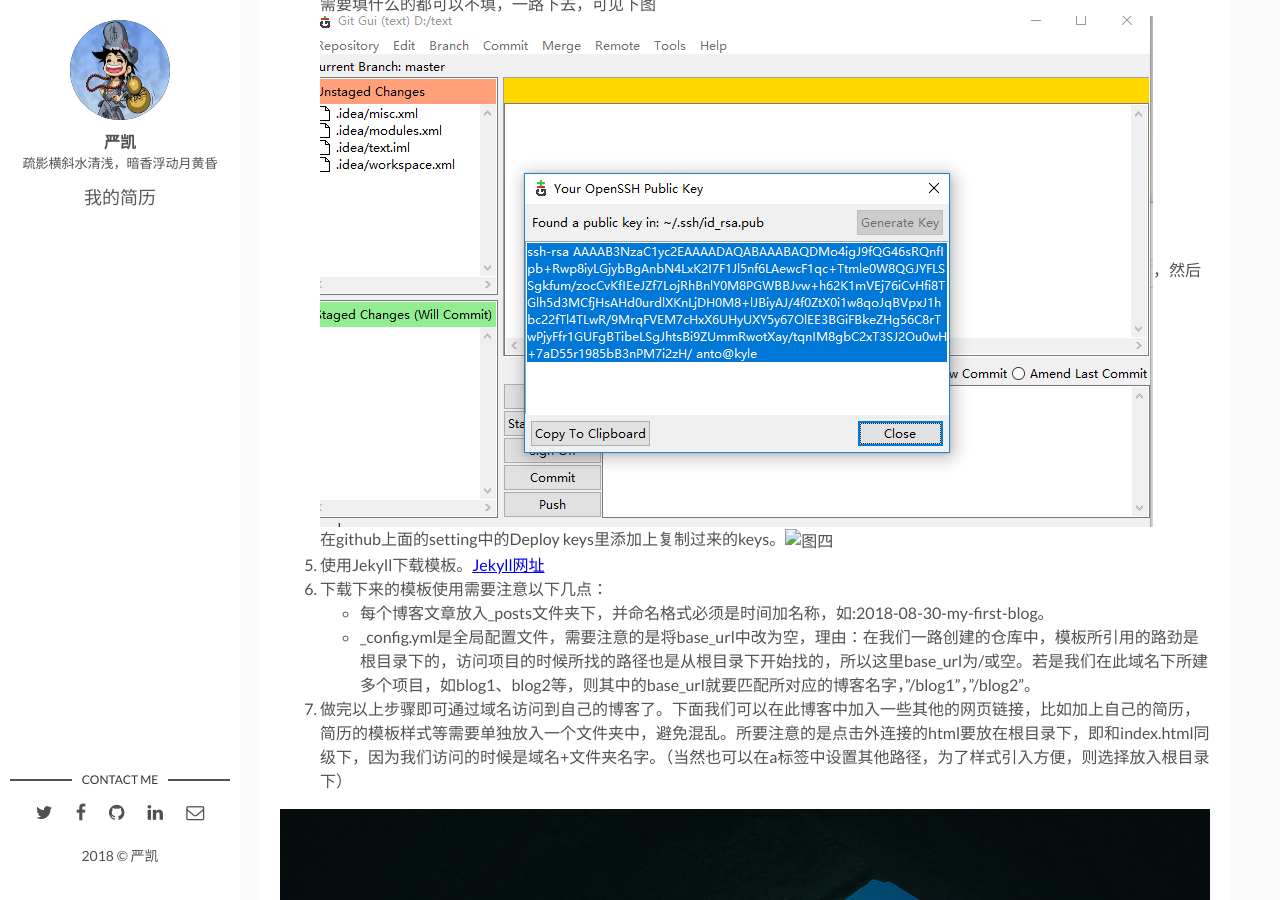
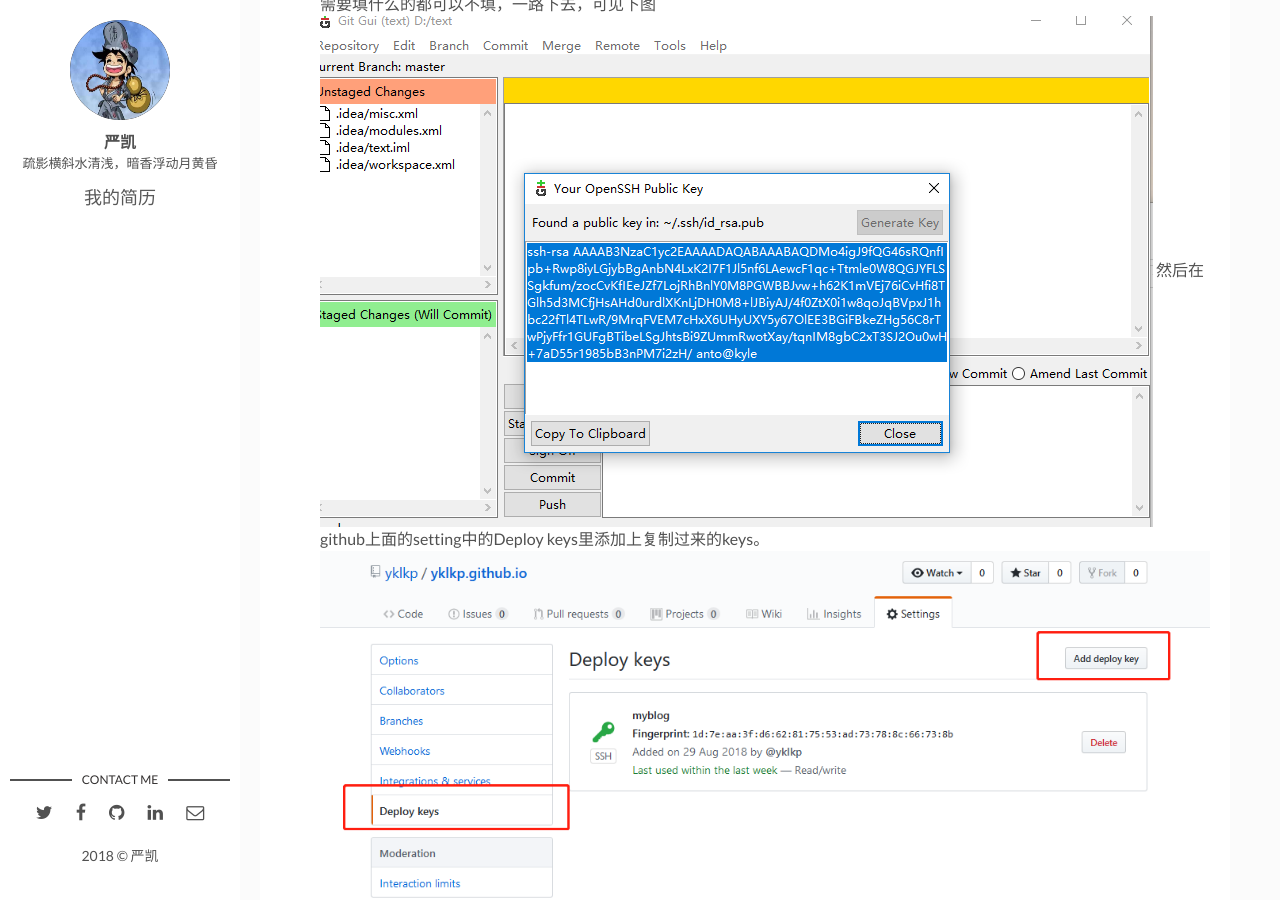
Before and after one commit to yklkp/yklkp.github.io, a Jekyll site: the page built from _posts/2018-08-30-my-first-blog.markdown, in a window 1280 px wide and 900 px high, scrolled down 1856 px. Built offline with Jekyll 4.4.1, drawn with Linux system fonts in a browser that asks for light colours; comment, search, counter and statistics services are not loaded.

Commit message:
更新第一篇文章

```diff
--- a/_posts/2018-08-30-my-first-blog.markdown
+++ b/_posts/2018-08-30-my-first-blog.markdown
@@ -14,12 +14,15 @@
 1. 准备一个github账号
 2. 下载git
 3. 在github上创建新仓库，方法有多种，这里我只总结两种：一个是在github上直接创建，第二种是使用phpstrom来快速创建。
-    - 方法一：![图一]({{site.baseurl}}/assets/img/2018/new1.png)
-    ![图二]({{site.baseurl}}/assets/img/2018/new2.png)
+    - 方法一：
+![图一]({{site.baseurl}}/assets/img/2018/new1.png)
+![图二]({{site.baseurl}}/assets/img/2018/new2.png)
     这里需要注意的是图二中，那个username就是自己github账号的名字，仓库名就是后面自己访问博客的域名。
     - 方法二：在phpstrom中的 VCS-----Import into version control----Share Project on GitHub，然后输入自己的github账号与密码，登陆成功后，再输入仓库名，名字和方法一中一样，需要自己的名字加上.github.io，这样才可以通过这个域名访问到自己的博客。
 4. 创建SSH KEY，这个可以通过本地安装的git工具快速获取，鼠标右击，选择Git Gui Here，然后点help，Show SSH Key，中间需要填什么的都可以不填，一路下去，可见下图
-![gui]({{site.baseurl}}/assets/img/2018/new4.png)，然后在github上面的setting中的Deploy keys里添加上复制过来的keys。![图四](assets/img/2018/new3.png)
+![gui]({{site.baseurl}}/assets/img/2018/new4.png)
+然后在github上面的setting中的Deploy keys里添加上复制过来的keys。
+![图四]({{site.baseurl}}/assets/img/2018/new3.png)
 5. 使用Jekyll下载模板。[Jekyll网址](http://jekyllthemes.org/)
 6. 下载下来的模板使用需要注意以下几点：
     - 每个博客文章放入_posts文件夹下，并命名格式必须是时间加名称，如:2018-08-30-my-first-blog。
--- a/index.html
+++ b/index.html
@@ -9,7 +9,7 @@
   {% endif %}
   <div class="post-content">
     <h2 class="post-title"><a href="{{post.url}}">{{post.title}}</a></h2>
-    <p>{{ post.content | strip_html | slice: "30" }}</p>
+    <p>{{ post.content|slice: "30" }}</p>
     <span class="post-date">{{post.date | date: '%Y, %b %d'}}&nbsp;&nbsp;&nbsp;—&nbsp;</span>
     <span class="post-words">{% capture words %}{{ post.content | number_of_words }}{% endcapture %}{% unless words contains "-" %}{{ words | plus: 250 | divided_by: 250 | append: " minute read" }}{% endunless %}</span>
   </div>
```
